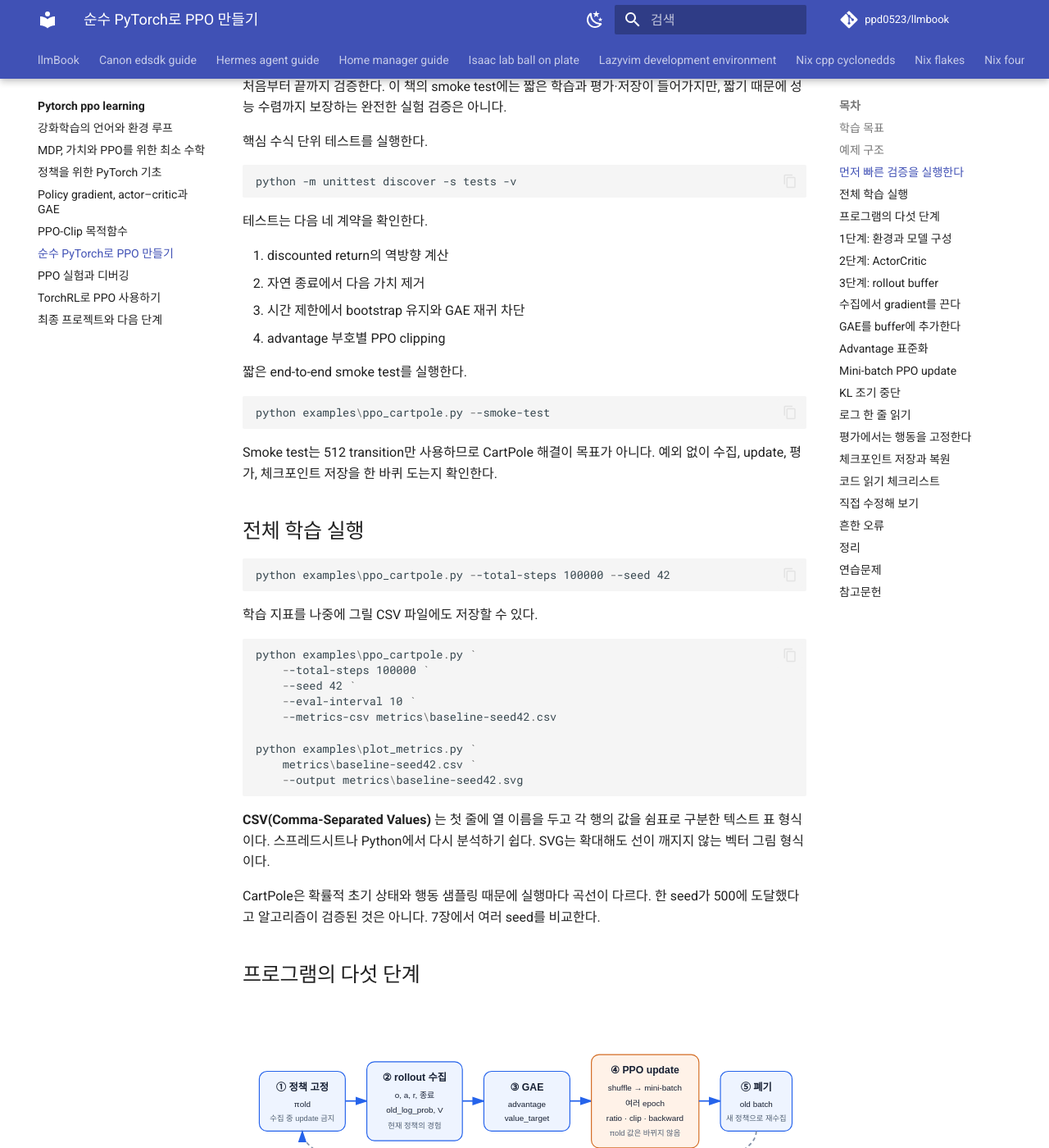
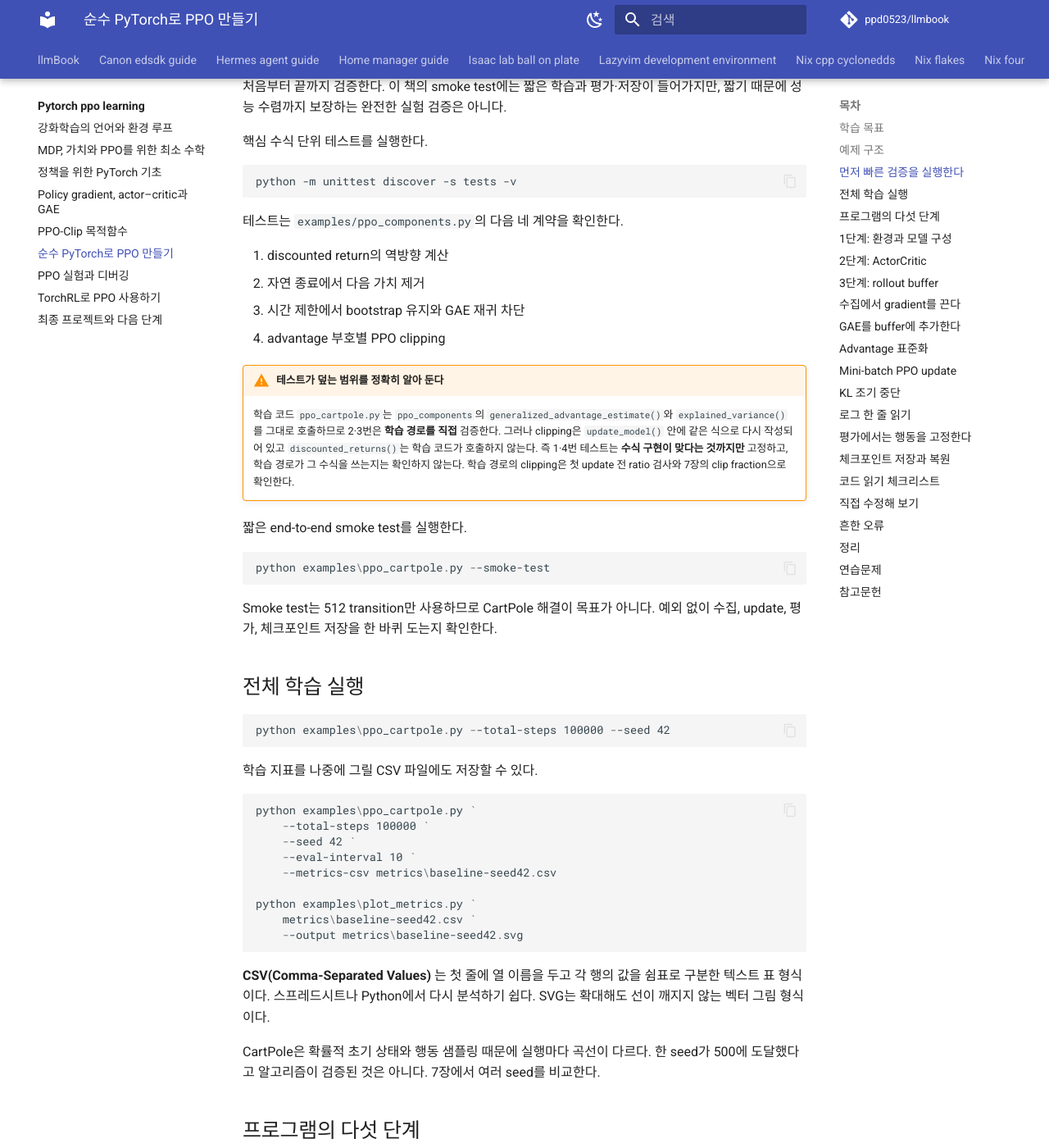
Before and after one commit to ppd0523/llmbook, an MkDocs documentation site: the page built from docs/pytorch-ppo-learning/06-build-ppo-with-pytorch.md, in a window 1280 px wide and 1400 px high, scrolled down 1069 px. Shown: the whole window at 82% size. Built offline with MkDocs 1.6.1 and Material for MkDocs 9.7.7, drawn with Linux system fonts in a browser that asks for light colours; comment, search, counter and statistics services are not loaded; some of the changed text lies outside the part shown.

Commit message:
docs: ground hyperparameter claims and fix code excerpt drift
1차 출처로 재검증한 결과를 본문에 반영한다. 검증은 문서 대조만 했고
예제를 실행하지는 않았다(설치 환경 부재).

출처 보강:
- clip 폭 0.2: PPO 논문 Table 1의 0.1/0.2/0.3 비교와 Spinning Up 기본값
- gamma 0.99, lambda 0.95: PPO 논문 Table 3(MuJoCo)·Table 5(Atari).
  Spinning Up은 lambda 0.97을 쓴다는 차이도 함께 적는다
- orthogonal init 0.01/1.0: "The 37 Implementation Details of PPO"

테스트 커버리지 서술 교정:
6장은 단위 테스트가 네 계약을 확인한다고 썼지만, 학습 경로는 clipping을
update_model() 안에 다시 쓰고 discounted_returns()는 호출하지 않는다.
실제로 학습 경로를 검증하는 것은 GAE와 explained variance뿐이므로
6·7·9장의 서술을 실제 범위에 맞춘다.

발췌 코드와 예제 코드의 어긋남:
- train() 발췌에 빠져 있던 seed_everything, select_device 복원
- build_model() 발췌에 빠져 있던 observation space 검사 복원
- mini-batch index의 device 인자를 실제 코드와 일치
- KL 조기 중단의 빈 목록 가드 복원
- advantage 표준화가 update_model() 안에서 일어난다는 사실 반영
- explained_variance가 target 분산 0에서 nan을 반환한다는 사실 명시
- TorchRL 예제의 replay buffer empty() 두 번 호출 반영
- 8장 가상환경 이름을 3·6장의 .venv-ppo와 통일

TorchRL API(Collector, auto_register_policy_transforms, entropy_coeff,
critic_coeff)는 0.14 공식 문서와 대조해 본문이 정확함을 확인했다.

검증: mkdocs build --strict 통과.

Co-Authored-By: Claude Opus 5 <noreply@anthropic.com>

````diff
--- a/docs/pytorch-ppo-learning/06-build-ppo-with-pytorch.md
+++ b/docs/pytorch-ppo-learning/06-build-ppo-with-pytorch.md
@@ -44,12 +44,15 @@ cd docs\pytorch-ppo-learning
 python -m unittest discover -s tests -v
 ```
 
-테스트는 다음 네 계약을 확인한다.
+테스트는 `examples/ppo_components.py`의 다음 네 계약을 확인한다.
 
 1. discounted return의 역방향 계산
 2. 자연 종료에서 다음 가치 제거
 3. 시간 제한에서 bootstrap 유지와 GAE 재귀 차단
 4. advantage 부호별 PPO clipping
+
+!!! warning "테스트가 덮는 범위를 정확히 알아 둔다"
+    학습 코드 `ppo_cartpole.py`는 `ppo_components`의 `generalized_advantage_estimate()`와 `explained_variance()`를 그대로 호출하므로 2·3번은 **학습 경로를 직접** 검증한다. 그러나 clipping은 `update_model()` 안에 같은 식으로 다시 작성되어 있고 `discounted_returns()`는 학습 코드가 호출하지 않는다. 즉 1·4번 테스트는 **수식 구현이 맞다는 것까지만** 고정하고, 학습 경로가 그 수식을 쓰는지는 확인하지 않는다. 학습 경로의 clipping은 첫 update 전 ratio 검사와 7장의 clip fraction으로 확인한다.
 
 짧은 end-to-end smoke test를 실행한다.
 
@@ -92,7 +95,7 @@ CartPole은 확률적 초기 상태와 행동 샘플링 때문에 실행마다
 ```text
 1. 현재 정책으로 rollout_steps만큼 수집
 2. rollout의 GAE와 value target 계산
-3. advantage 표준화
+3. advantage 표준화 (4번 update 함수 안에서 rollout 전체를 한 번)
 4. 여러 epoch × mini-batch로 actor와 critic update
 5. 로그 기록 후 다음 rollout으로 이동
 ```
@@ -146,6 +151,8 @@ optimizer = torch.optim.Adam(
 ```python
 if not isinstance(env.action_space, gym.spaces.Discrete):
     raise TypeError("이 교육용 구현은 Discrete action space만 지원합니다.")
+if not isinstance(env.observation_space, gym.spaces.Box):
+    raise TypeError("이 교육용 구현은 Box observation space만 지원합니다.")
 ```
 
 이 코드는 모든 환경에 일반적인 PPO가 아니다. `Categorical`을 사용하는 discrete action 교육용 구현이다. 연속 행동은 8장의 `TanhNormal` 구조가 필요하다.
@@ -165,7 +172,7 @@ class ActorCritic(nn.Module):
 
 분리된 네트워크는 계산량이 조금 늘지만 초심자가 두 손실의 역할과 gradient를 구분하기 쉽다.
 
-각 `Linear`의 weight는 **orthogonal initialization(직교 초기화)** 로 시작한다. 행 또는 열 방향이 서로 겹치지 않도록 초기 weight를 구성해 신호 크기가 층을 지나며 지나치게 찌그러지는 것을 줄이는 초기화 방법이다. 학습의 필수 정의는 아니고 흔한 안정화 선택이다. Actor 마지막 층의 scale을 `0.01`로 작게 두면 초기 logits가 0 근처여서 두 행동 확률이 거의 균등하게 시작한다. Critic 마지막 층은 `1.0`을 사용한다. 이 숫자들은 이론적으로 유일한 값이 아니라 실험 가능한 구현 설정이다.
+각 `Linear`의 weight는 **orthogonal initialization(직교 초기화)** 로 시작한다. 행 또는 열 방향이 서로 겹치지 않도록 초기 weight를 구성해 신호 크기가 층을 지나며 지나치게 찌그러지는 것을 줄이는 초기화 방법이다. 학습의 필수 정의는 아니고 흔한 안정화 선택이다. Actor 마지막 층의 scale을 `0.01`로 작게 두면 초기 logits가 0 근처여서 두 행동 확률이 거의 균등하게 시작한다. Critic 마지막 층은 `1.0`을 사용한다. 이 숫자들은 이론적으로 유일한 값이 아니라 OpenAI baselines 계열 구현에서 굳어진 관례이며, [The 37 Implementation Details of Proximal Policy Optimization](https://iclr-blog-track.github.io/2022/03/25/ppo-implementation-details/)이 은닉층 $\sqrt2$, 정책 출력층 `0.01`, 가치 출력층 `1.0`으로 정리한 것과 같다.
 
 `action_and_value()`는 수집과 update에서 같은 확률 계산을 재사용한다.
 
@@ -252,7 +259,7 @@ advantages, value_targets = generalized_advantage_estimate(
 
 ## Advantage 표준화
 
-Update 전에 현재 rollout 전체에서 표준화한다.
+`update_model()`의 첫 부분에서, mini-batch로 나누기 전에 현재 rollout 전체를 한 번 표준화한다.
 
 ```python
 advantages = rollout["advantages"]
````
Also changed, not shown: other parts of docs/pytorch-ppo-learning/06-build-ppo-with-pytorch.md (+5 -3 lines), docs/pytorch-ppo-learning/04-policy-gradient-and-gae.md (+1 -1 lines), docs/pytorch-ppo-learning/05-ppo-clipped-objective.md (+1 -1 lines), docs/pytorch-ppo-learning/07-debug-and-experiment.md (+2 -2 lines), docs/pytorch-ppo-learning/08-use-ppo-with-torchrl.md (+6 -4 lines), docs/pytorch-ppo-learning/09-final-project-and-next-steps.md (+1 -1 lines).
